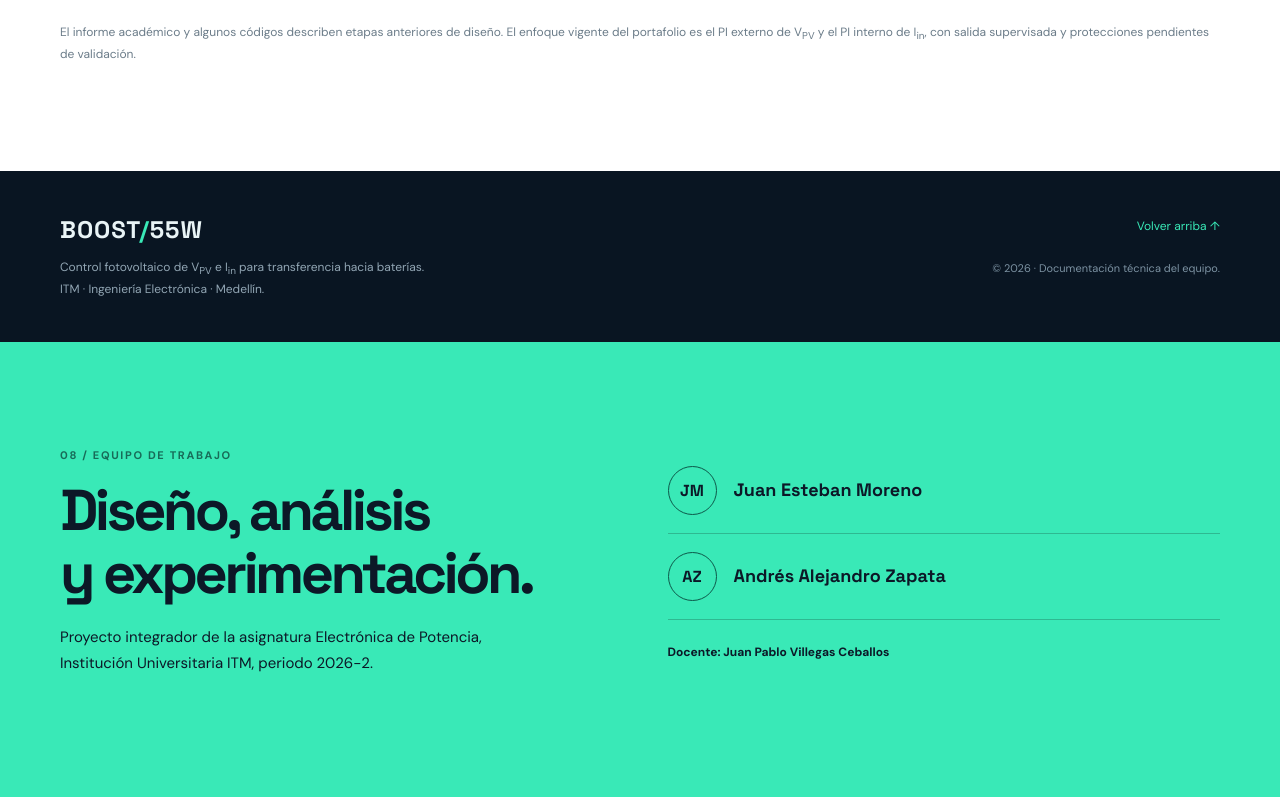
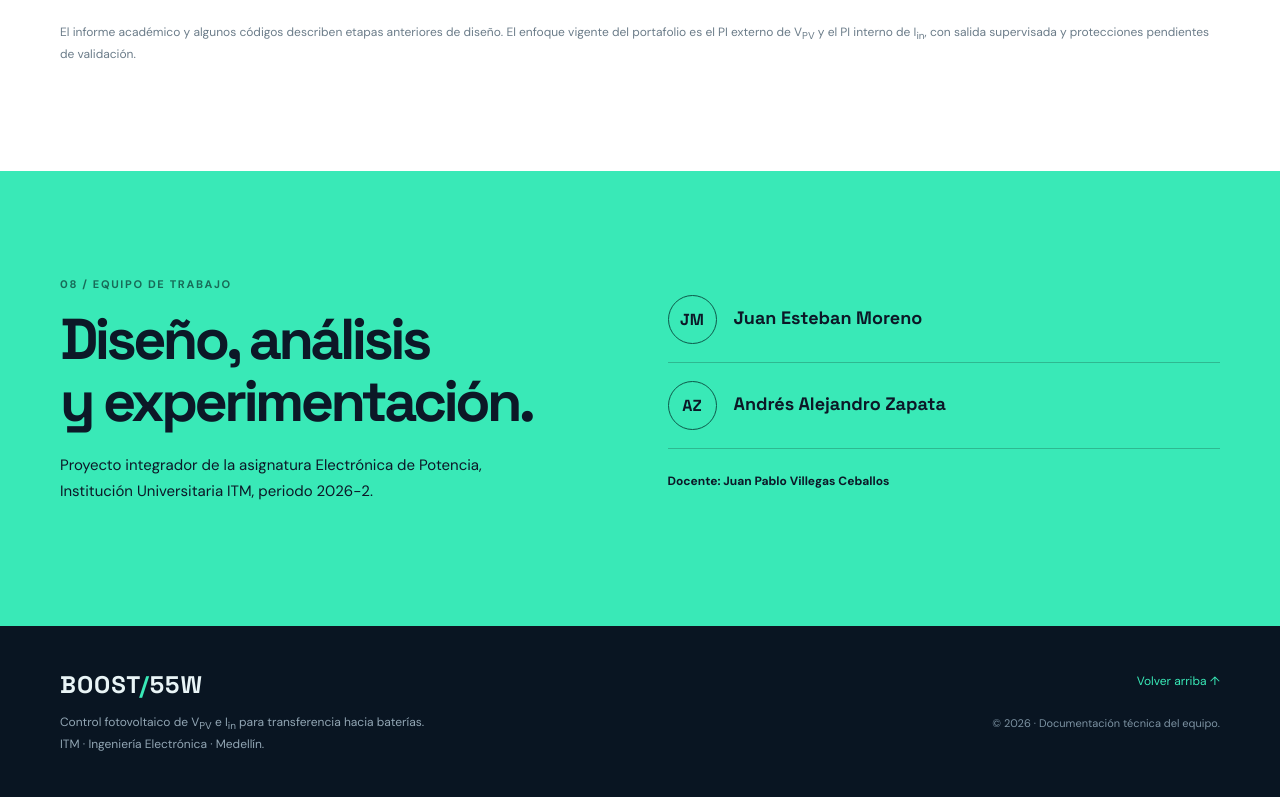
Before and after one commit to juanes20/boost-solar-55w, a plain HTML site: page index.html in a window 1280 px wide. Shown: the part 8135-8932 px from the top of the page. Drawn offline with Linux system fonts and the light colour scheme.

Commit message:
Update index.html
cambio en pie de pagina

```diff
--- a/index.html
+++ b/index.html
@@ -161,8 +161,49 @@ TCCR1B = _BV(WGM13) | _BV(WGM12) | _BV(CS10);
  </div>
  <div class="doc-note">El informe académico y algunos códigos describen etapas anteriores de diseño. El enfoque vigente del portafolio es el PI externo de V<sub>PV</sub> y el PI interno de I<sub>in</sub>, con salida supervisada y protecciones pendientes de validación.</div>
 </div></section>
+<section class="section section-team">
+  <div class="container team-block">
+    <div>
+      <span class="kicker">08 / EQUIPO DE TRABAJO</span>
+      <h2>Diseño, análisis<br>y experimentación.</h2>
+      <p>Proyecto integrador de la asignatura Electrónica de Potencia, Institución Universitaria ITM, periodo 2026-2.</p>
+    </div>
+    <div class="team-members">
+      <div>
+        <span class="member-initial">JM</span>
+        <div>
+          <h3>Juan Esteban Moreno</h3>
+        </div>
+      </div>
+      <div>
+        <span class="member-initial">AZ</span>
+        <div>
+          <h3>Andrés Alejandro Zapata</h3>
+        </div>
+      </div>
+      <div class="teacher">Docente: Juan Pablo Villegas Ceballos</div>
+    </div>
+  </div>
+</section>
 </main>
-<footer class="site-footer"><div class="container footer-content"><div><div class="footer-brand">BOOST<span>/</span>55W</div><p>Control fotovoltaico de V<sub>PV</sub> e I<sub>in</sub> para transferencia hacia baterías.<br>ITM · Ingeniería Electrónica · Medellín.</p></div><div><a href="#inicio">Volver arriba ↑</a><small>© <span id="year">2026</span> · Documentación técnica del equipo.</small></div></div></footer>
-  <section class="section section-team"><div class="container team-block"><div><span class="kicker">08 / EQUIPO DE TRABAJO</span><h2>Diseño, análisis<br>y experimentación.</h2><p>Proyecto integrador de la asignatura Electrónica de Potencia, Institución Universitaria ITM, periodo 2026-2.</p></div><div class="team-members"><div><span class="member-initial">JM</span><div><h3>Juan Esteban Moreno</h3></div></div><div><span class="member-initial">AZ</span><div><h3>Andrés Alejandro Zapata</h3></div></div><div class="teacher">Docente: Juan Pablo Villegas Ceballos</div></div></div></section>
-<dialog class="lightbox" aria-label="Imagen ampliada"><button type="button" class="lightbox-close" aria-label="Cerrar imagen ampliada">×</button><figure><img src="" alt=""><figcaption></figcaption></figure></dialog>
-</body></html>
+<footer class="site-footer">
+  <div class="container footer-content">
+    <div>
+      <div class="footer-brand">BOOST<span>/</span>55W</div>
+      <p>Control fotovoltaico de V<sub>PV</sub> e I<sub>in</sub> para transferencia hacia baterías.<br>ITM · Ingeniería Electrónica · Medellín.</p>
+    </div>
+    <div>
+      <a href="#inicio">Volver arriba ↑</a>
+      <small>© <span id="year">2026</span> · Documentación técnica del equipo.</small>
+    </div>
+  </div>
+</footer>
+<dialog class="lightbox" aria-label="Imagen ampliada">
+  <button type="button" class="lightbox-close" aria-label="Cerrar imagen ampliada">×</button>
+  <figure>
+    <img src="" alt="">
+    <figcaption></figcaption>
+  </figure>
+</dialog>
+</body>
+</html>
```
